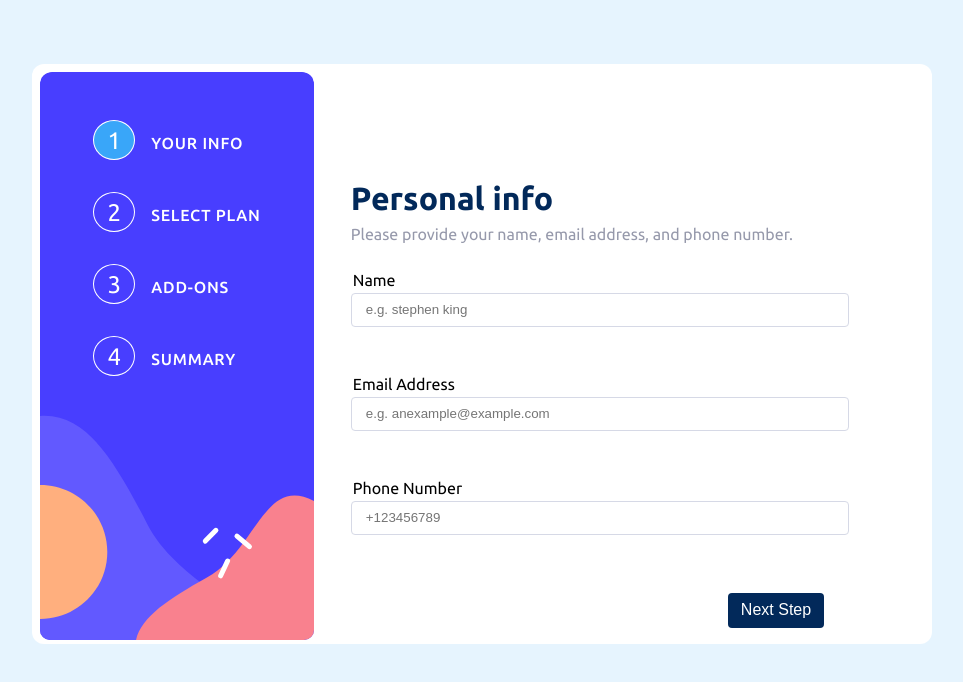
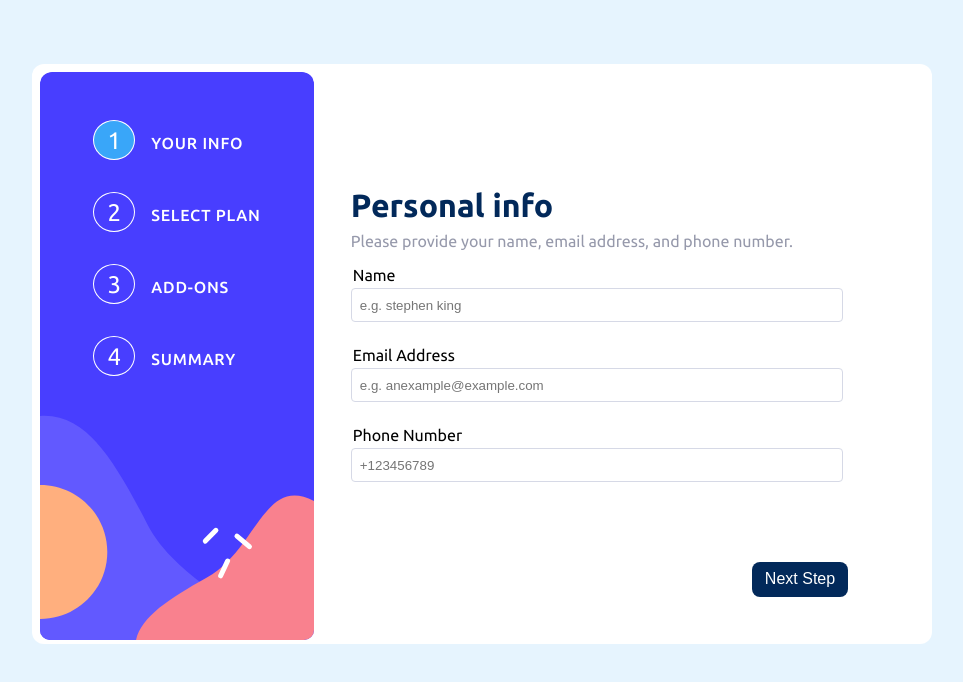
Before and after one commit to yaadevmohit/modern-form, a React (Vite) app: page / in a window 1280 px wide. Shown: the top 682 px of the page, without its empty margins (158-1121 px from the left). Built offline with nearby package versions, Linux system fonts and the light colour scheme.

Commit message:
fix packages

```diff
--- a/src/App.css
+++ b/src/App.css
@@ -55,20 +55,17 @@
 
 /* Footer  */
 .footer-buttons {
-	margin-top: 2.5rem;
+	margin-top: 1rem;
 	position: absolute;
 	bottom: 0;
 	right: 0rem;
 	height: 5rem;
-	background-color: white;
-	width: 100vw;
 }
 
 .forward-button {
 	border: none;
-	margin: 1.5rem;
 	padding: 6px;
-	border-radius: 4px;
+	border-radius: 8px;
 	background-color: hsl(213, 96%, 18%);
 	color: white;
 	position: absolute;
@@ -86,10 +83,10 @@
 	border: none;
 	background-color: transparent;
 	color: gray;
-	margin: 2rem;
 	padding: 6px;
 	cursor: pointer;
 	font-size: 1rem;
+	margin-left: 1.5rem;
 }
 
 .hide-btn {
@@ -112,7 +109,7 @@
 
 /* Step one */
 .form-field {
-	margin: 20px 8px 20px 0px;
+	margin: 0.5rem 0.5rem;
 	display: grid;
 	grid-template-columns: 1fr 1fr; /* Two columns of equal width */
 	grid-template-rows: auto auto; /* Two rows with auto sizing */
@@ -125,7 +122,7 @@
 	border-radius: 4px;
 	border: hsl(229, 24%, 87%) solid;
 	border-width: thin;
-	padding-left: 14px;
+	padding-left: 0.5rem;
 	grid-column: 1 / 3;
 	grid-row: 2;
 }
--- a/src/App.jsx
+++ b/src/App.jsx
@@ -1,173 +1,15 @@
-import { useState } from 'react'
-import StepOne from './components/StepOne'
-import StepTwo from './components/StepTwo'
-import Footer from './components/Footer'
 import './index.css'
 import './App.css'
-import StepThree from './components/StepThree'
-import data from './assets/formData'
-import StepFour from './components/StepFour'
-import ThankYou from './components/ThankYou'
-import StepButton from './components/StepButton'
-const validateStepOne = (formData) => {
-	const validationErrors = {}
-	// initializing object to contain errors
-	if (!formData.name.trim()) {
-		validationErrors.name = 'Username is required'
-	}
-	if (!formData.email.trim()) {
-		validationErrors.email = 'Email is required'
-	} else if (!/\S+@\S+\.\S+/.test(formData.email)) {
-		validationErrors.email = 'Email is not valid'
-	}
-	if (!formData.phone.trim()) {
-		validationErrors.phone = 'Phone is required'
-	} else if (!/^\d+$/.test(formData.phone) || formData.phone.length !== 10) {
-		validationErrors.phone = 'Phone number not valid'
-	}
 
-	return validationErrors
-}
+import { FormProvider} from './context/FormContext'
+import FormContent from './pages/FormContent'
+
 
 const App = () => {
-	// form current step
-	const [step, setStep] = useState(1)
-
-	// data across all steps
-	const [formData, setFormData] = useState({
-		name: '',
-		email: '',
-		phone: '',
-		plan: 'arcade',
-		addOns: [],
-	})
-
-	const [isYearly, setIsYearly] = useState(false)
-	const [stepOneErrors, setStepOneErrors] = useState({})
-	// state for step one errors only
-
-	// yearly subscription toggle state
-
-	const handleClick = (e) => {
-		e.preventDefault()
-
-		// move one step back
-		if (e.target.value === 'back-btn' && step > 1) {
-			setStep(step - 1)
-		} else if (e.target.value === 'fwd-btn' && step <= 4) {
-			if (step === 1) {
-				// input validatons for step 1
-				const validationErrors = validateStepOne(formData)
-				setStepOneErrors(validationErrors)
-				// if no errors then move to next step
-				if (Object.keys(validationErrors).length === 0) {
-					setStep(2)
-				}
-			} else if (step === 2) {
-				formData.plan.length > 0 && setStep(step + 1)
-			} else {
-				setStep(step + 1)
-			}
-		} else if (e.target.value == 'change') {
-			setStep(2)
-		}
-	}
-
-	// used to handle input chanegs in step 1
-	const handleStepOneChange = (event) => {
-		const { name, value } = event.target
-		setFormData((prevData) => {
-			return {
-				...prevData,
-				[name]: value,
-			}
-		})
-	}
-	// used to handle changes for plans and addons
-
-	const handleStepTwoSelection = (e, optionId) => {
-		setFormData((prevData) => {
-			return {
-				...prevData,
-				plan: optionId,
-			}
-		})
-	}
-
-	const handleStepThreeSelections = (e, optionId) => {
-		if (formData.addOns.includes(optionId)) {
-			const updatedAddOns = formData.addOns.filter(
-				option => option !== optionId
-			)
-			setFormData((prevData) => {
-				return {
-					...prevData,
-					addOns: updatedAddOns
-				}
-			})
-		}
-		else {
-			setFormData((prevData) => {
-				return {
-					...prevData,
-					addOns: [...prevData.addOns, optionId]
-				}
-			})
-		}
-
-	}
-
-	const handleYearlyToggle = () => {
-		setIsYearly(!isYearly)
-	}
-	const buttonsData = data.formSteps
-
 	return (
-		<>
-			<div className="form-container">
-				<div className="form-step-container">
-					{buttonsData.map((button) => <StepButton key={button.step} button={button} step={step} />)}
-				</div>
-				<form className="main-form" onSubmit={handleClick}>
-					<div className="form-input-container">
-						{step == 1 && (
-							<StepOne
-								onChange={handleStepOneChange}
-								data={formData}
-								onClick={handleClick}
-								errors={stepOneErrors}
-							/>
-						)}
-						{step == 2 && (
-							<StepTwo
-								handleToggle={handleYearlyToggle}
-								handleSelected={handleStepTwoSelection}
-								Yearly={isYearly}
-								selectedPlan={formData.plan}
-								onClick={handleClick}
-							/>
-						)}
-						{step == 3 && (
-							<StepThree
-								yearly={isYearly}
-								handleChange={handleStepThreeSelections}
-								selectedAddOns={formData.addOns}
-							/>
-						)}
-						{step == 4 && (
-							<StepFour
-								yearly={isYearly}
-								planSelected={formData.plan}
-								addOnsSelected={formData.addOns}
-								handleClick={handleClick}
-							/>
-						)}
-						{step > 4 && <ThankYou />}
-					</div>
-					{step <= 4 && <Footer handleClick={handleClick} step={step} />}{' '}
-				</form>
-			</div>
-		</>
+		<FormProvider>
+			<FormContent />
+		</FormProvider>
 	)
 }
 
--- a/src/components/Footer.jsx
+++ b/src/components/Footer.jsx
@@ -1,13 +1,35 @@
-const Footer = ({handleClick, step}) => {
-    return (
-        <>
-            <div className='footer-buttons'>
-                <button className={step > 1 ? 'backward-button' : 'hide-btn'} onClick={handleClick} value="back-btn">Go Back</button>
-                <button className={step <= 4 ? 'forward-button' : 'hide-btn'} onClick={handleClick} value="fwd-btn" type="submit">{step < 4 ? "Next Step" : "Confirm"}</button>
-            </div>
+import { useFormContext } from '../context/FormContext'
 
-        </>
-    )
+const Footer = () => {
+	const { step, goBack, goForward } = useFormContext()
+
+	const handleBack = (e) => {
+		e.preventDefault()
+		goBack()
+	}
+
+	const handleForward = (e) => {
+		e.preventDefault()
+		goForward()
+	}
+
+	return (
+		<div className="footer-buttons">
+			<button
+				className={step > 1 ? 'backward-button' : 'hide-btn'}
+				onClick={handleBack}
+			>
+				Go Back
+			</button>
+			<button
+				className={step <= 4 ? 'forward-button' : 'hide-btn'}
+				onClick={handleForward}
+				type="button"
+			>
+				{step < 4 ? 'Next Step' : 'Confirm'}
+			</button>
+		</div>
+	)
 }
 
 export default Footer
--- a/src/components/StepButton.jsx
+++ b/src/components/StepButton.jsx
@@ -1,4 +1,9 @@
-export default function StepButton({button, step}) {
+import { useFormContext } from '../context/FormContext'
+
+// eslint-disable-next-line react/prop-types
+export default function StepButton({ button }) {
+	const { step } = useFormContext()
+
 	return (
 		<div className="form-step" key={button.step}>
 			<div
--- a/src/components/StepFour.jsx
+++ b/src/components/StepFour.jsx
@@ -1,22 +1,23 @@
 import StepInfo from './StepInfo'
 import formData from '../assets/formData'
+import { useFormContext } from '../context/FormContext'
 
-
-const StepFour = ({ yearly, planSelected, addOnsSelected, handleClick }) => {
+const StepFour = () => {
+	const { isYearly, formData: formState, goToPlanStep } = useFormContext()
 	const dataStepTwo = formData.stepTwoOptions
 	const dataStepThree = formData.stepThreeOptions.filter((option) =>
-		addOnsSelected.includes(option.id),
+		formState.addOns.includes(option.id),
 	)
 
 	const stepTwoElement = dataStepTwo.find(
-		(option) => option.id === planSelected,
+		(option) => option.id === formState.plan,
 	)
 	const stepThreeElement = dataStepThree.map((option) => {
 		return (
 			<div className="summary-option" key={option.id}>
 				<span className="sr-option">{option.name}</span>
 				<span className="sr-option-price">
-					{yearly ? `+$${option.yrPrice}/yr` : `+$${option.moPrice}/mo`}
+					{isYearly ? `+$${option.yrPrice}/yr` : `+$${option.moPrice}/mo`}
 				</span>
 			</div>
 		)
@@ -32,14 +33,12 @@ const StepFour = ({ yearly, planSelected, addOnsSelected, handleClick }) => {
 				<div className="summary-option main">
 					<div className="option-change">
 						<span className="pr-option">{`${stepTwoElement.name} (${
-							yearly ? 'Yearly' : 'Monthly'
+							isYearly ? 'Yearly' : 'Monthly'
 						})`}</span>
-						<button onClick={handleClick} value="change">
-							Change
-						</button>
+						<button onClick={goToPlanStep}>Change</button>
 					</div>
 					<span className="pr-option">
-						{yearly
+						{isYearly
 							? `$${stepTwoElement.yrPrice}/yr`
 							: `$${stepTwoElement.moPrice}/mo`}
 					</span>
@@ -47,9 +46,9 @@ const StepFour = ({ yearly, planSelected, addOnsSelected, handleClick }) => {
 				{stepThreeElement}
 			</div>
 			<div className="options-total">
-				<span className="total">Total (per {yearly ? 'year' : 'month'})</span>
+				<span className="total">Total (per {isYearly ? 'year' : 'month'})</span>
 				<span className="total-price">
-					{yearly
+					{isYearly
 						? `$${
 								stepTwoElement.yrPrice +
 								dataStepThree.reduce(
--- a/src/components/StepOne.jsx
+++ b/src/components/StepOne.jsx
@@ -1,10 +1,15 @@
 import StepInfo from './StepInfo'
 import formData from '../assets/formData'
+import { useFormContext } from '../context/FormContext'
 
-// eslint-disable-next-line react/prop-types
-const StepOne = ({ onChange, data, errors }) => {
-	// getting data for step one inputs
+const StepOne = () => {
+	const { formData: formState, stepOneErrors, updateField } = useFormContext()
 	const inputData = formData.stepOneInputs
+
+	const handleChange = (event) => {
+		const { name, value } = event.target
+		updateField(name, value)
+	}
 
 	return (
 		<>
@@ -13,21 +18,21 @@ const StepOne = ({ onChange, data, errors }) => {
 				about="Please provide your name, email address, and phone number."
 			/>
 			{inputData.map((input) => {
-				const isError = errors[input.id] ? true : false
+				const isError = stepOneErrors[input.id] ? true : false
 
 				return (
 					<div className="form-field" key={input.id}>
 						<legend htmlFor={input.id}>{input.name}</legend>
-						{errors[input.id] && (
-							<span className="validation-error">{errors[input.id]}</span>
+						{stepOneErrors[input.id] && (
+							<span className="validation-error">{stepOneErrors[input.id]}</span>
 						)}
 						<input
 							type={input.type}
 							name={input.id}
 							placeholder={input.placeholder}
 							className="form-input"
-							onChange={onChange}
-							value={data[input.id] || ''}
+							onChange={handleChange}
+							value={formState[input.id] || ''}
 							style={isError ? { borderColor: 'red' } : {}}
 						/>
 					</div>
--- a/src/components/StepThree.jsx
+++ b/src/components/StepThree.jsx
@@ -1,45 +1,45 @@
 import data from '../assets/formData'
 import StepInfo from './StepInfo'
+import { useFormContext } from '../context/FormContext'
 
 const optionsData = data.stepThreeOptions
 
-// eslint-disable-next-line react/prop-types
-const StepThree = ({ yearly, handleChange, selectedAddOns }) => {
+const StepThree = () => {
+	const { isYearly, formData, toggleAddOn } = useFormContext()
+
 	return (
 		<>
 			<StepInfo
 				heading="Pick add-ons"
 				about="Add-ons help enhance your gaming experience."
 			/>
-			{
-				optionsData.map((option) => {
+			{optionsData.map((option) => {
+				const isSelected = formData.addOns.includes(option.id)
 				return (
 					<div
 						className={`option-container-three ${
-								// eslint-disable-next-line react/prop-types
-								selectedAddOns.includes(option.id) ? 'option-container-selected' : ""
+							isSelected ? 'option-container-selected' : ''
 						}`}
 						key={option.id}
-							onClick={e => handleChange(e, option.id)}
+						onClick={() => toggleAddOn(option.id)}
 					>
 						<input
 							type="checkbox"
 							name={option.id}
 							value={option.id}
-								// eslint-disable-next-line react/prop-types
-								checked={selectedAddOns.includes(option.id)}
+							checked={isSelected}
+							readOnly
 						/>
 						<label className="option" htmlFor={option.id}>
 							{option.name}
 							<span>{option.info}</span>
 						</label>
 						<span className="add-price">
-								{yearly ? `+$${option.yrPrice}/yr` : `+$${option.moPrice}/mo`}
+							{isYearly ? `+$${option.yrPrice}/yr` : `+$${option.moPrice}/mo`}
 						</span>
 					</div>
 				)
-				})
-			}
+			})}
 		</>
 	)
 }
--- a/src/components/StepTwo.jsx
+++ b/src/components/StepTwo.jsx
@@ -1,10 +1,11 @@
 import StepInfo from './StepInfo'
 import data from '../assets/formData'
+import { useFormContext } from '../context/FormContext'
 
 const optionsData = data.stepTwoOptions
-// eslint-disable-next-line react/prop-types
-const StepTwo = ({ handleToggle, Yearly, handleSelected, selectedPlan }) => {
 
+const StepTwo = () => {
+	const { isYearly, formData, toggleYearly, selectPlan } = useFormContext()
 
 	return (
 		<>
@@ -13,35 +14,33 @@ const StepTwo = ({ handleToggle, Yearly, handleSelected, selectedPlan }) => {
 				about="You have the option of monthly or yearly billing."
 			/>
 			<div className="step-two-options">
-				{
-					optionsData.map((option) => {
+				{optionsData.map((option) => {
 					const optionContainerClassName = `option-container ${
-							selectedPlan === option.id ? 'option-container-selected' : ''
+						formData.plan === option.id ? 'option-container-selected' : ''
 					}`
 					return (
 						<div
 							className={optionContainerClassName}
 							key={option.id}
 							id={option.id}
-								onClick={(e) => handleSelected(e, option.id)}
+							onClick={() => selectPlan(option.id)}
 						>
 							<img src={option.logo} />
 							<label className="option" htmlFor={option.id}>
 								{option.name}
 								<span>
-										{Yearly ? `$${option.yrPrice}/yr` : `$${option.moPrice}/mo`}
+									{isYearly ? `$${option.yrPrice}/yr` : `$${option.moPrice}/mo`}
 								</span>
-									{Yearly && <span className="discount-span">2 Months free</span>}
+								{isYearly && <span className="discount-span">2 Months free</span>}
 							</label>
 						</div>
 					)
-					})
-				}
+				})}
 			</div>
 			<div className="interval-toggle">
 				<span>Monthly</span>
 				<label className="switch">
-					<input type="checkbox" onChange={handleToggle} checked={Yearly} />
+					<input type="checkbox" onChange={toggleYearly} checked={isYearly} />
 					<span className="slider"></span>
 				</label>
 				<span>Yearly</span>
--- /dev/null
+++ b/src/pages/FormContent.jsx
@@ -0,0 +1,36 @@
+import { useFormContext } from '../context/FormContext'
+import StepOne from '../components/StepOne'
+import StepTwo from '../components/StepTwo'
+import StepThree from '../components/StepThree'
+import StepFour from '../components/StepFour'
+import ThankYou from '../components/ThankYou'
+import StepButton from '../components/StepButton'
+import Footer from '../components/Footer'
+import data from '../assets/formData'
+
+const FormContent = () => {
+	const { step } = useFormContext()
+	const buttonsData = data.formSteps
+
+	return (
+		<div className="form-container">
+			<div className="form-step-container">
+				{buttonsData.map((button) => (
+					<StepButton key={button.step} button={button} />
+				))}
+			</div>
+			<form className="main-form">
+				<div className="form-input-container">
+					{step === 1 && <StepOne />}
+					{step === 2 && <StepTwo />}
+					{step === 3 && <StepThree />}
+					{step === 4 && <StepFour />}
+					{step > 4 && <ThankYou />}
+				</div>
+				{step <= 4 && <Footer />}
+			</form>
+		</div>
+	)
+}
+
+export default FormContent
```
Also changed, not shown: package.json (+5 -6 lines), 1 other file (tests, documents, lock files or other folders). Lines whose indentation alone changed are shown as unchanged.
